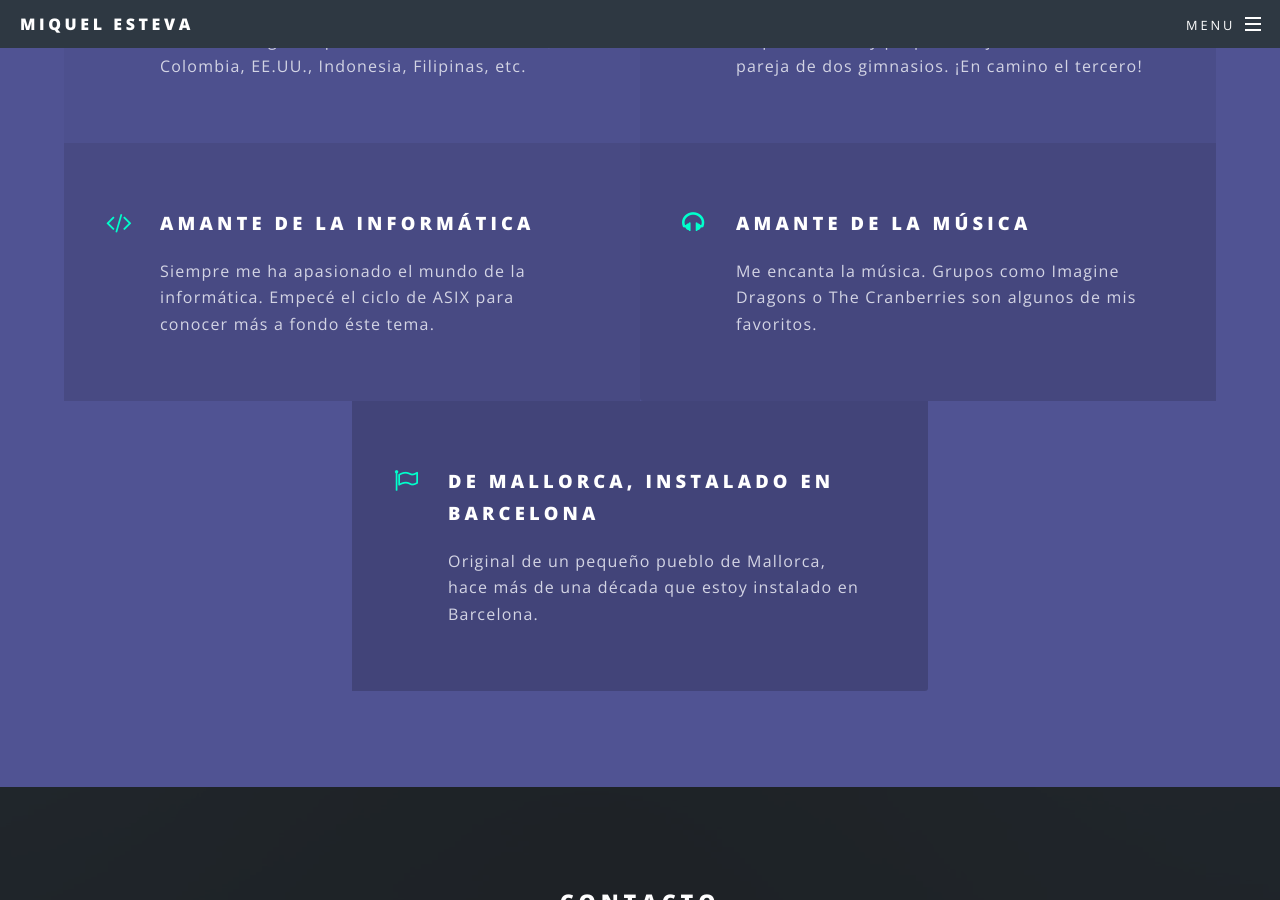
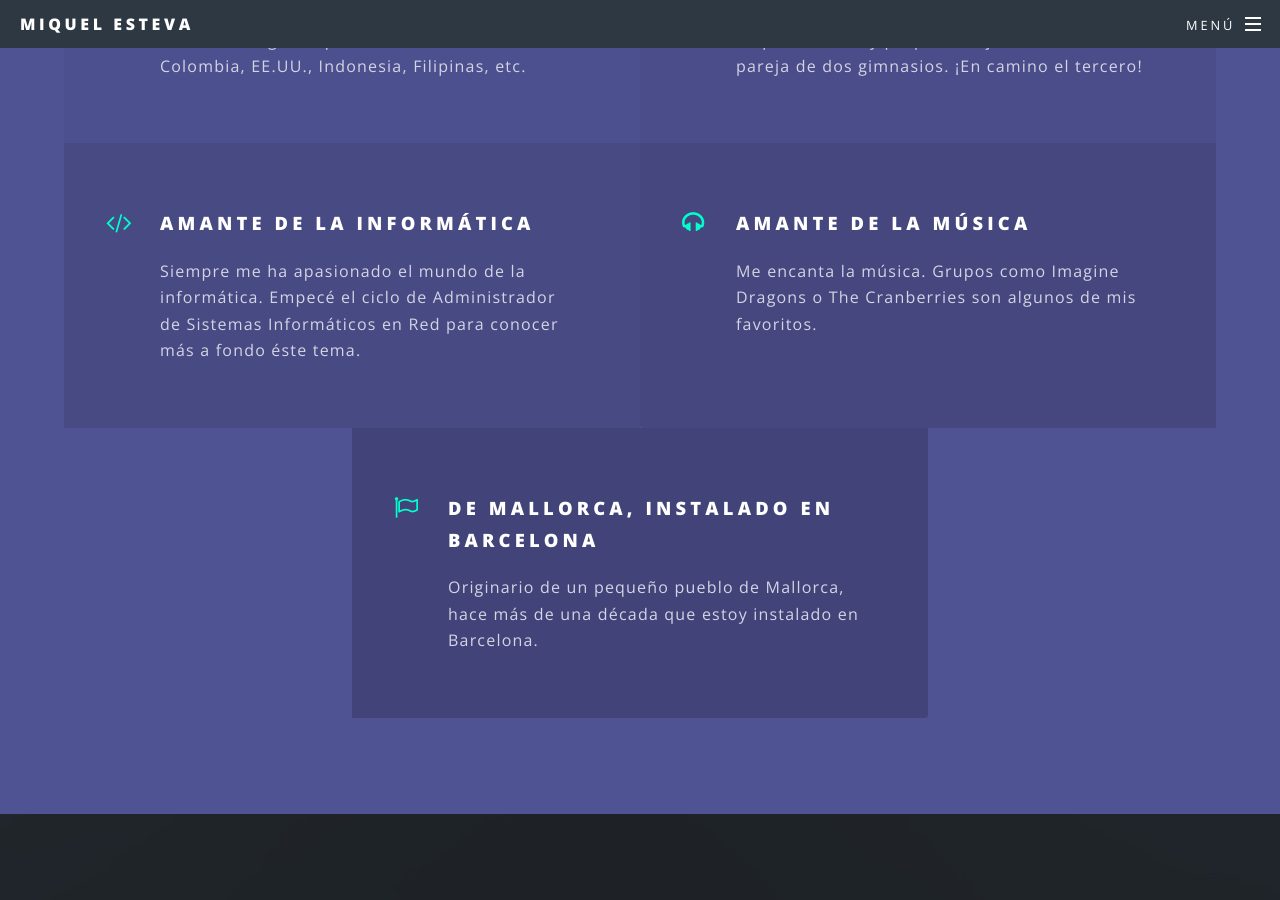
Before and after one commit to miquelesteva/miquelesteva.github.io, a Jekyll site: the page built from index.html, in a window 1280 px wide and 900 px high, scrolled down 1719 px. Built offline with Jekyll 4.4.1, drawn with Linux system fonts in a browser that asks for light colours.

Commit message:
modificacions generals

```diff
--- a/_includes/header.html
+++ b/_includes/header.html
@@ -4,10 +4,10 @@
   <nav id="nav">
     <ul>
       <li class="special">
-        <a href="#menu" class="menuToggle"><span>Menu</span></a>
+        <a href="#menu" class="menuToggle"><span>Menú</span></a>
         <div id="menu">
           <ul>
-            <li><a href="index.html">Home</a></li>
+            <li><a href="index.html">Inicio</a></li>
             {% for my_page in site.pages %}
             {% if my_page.title %}
             <li><a href="{{ my_page.url | prepend: site.baseurl }}">{{ my_page.title }}</a></li>
--- a/about.html
+++ b/about.html
@@ -1,6 +1,6 @@
 ---
 layout: page
-title: About Me
+title: Sobre Mí
 ---
 
 <h3>Más sobre Miquel</h3>
@@ -15,11 +15,11 @@ bachillerato (científico). Tengo una hermana melliza, Marta, y dos hermanos peq
 <div class="row uniform 50%">
 	<div class="4u"><span class="image fit"><img src="images/leo.jpg" alt="" /></span></div>
 </div>
-
+<br/>
 <h4>Estudios</h4>
 <p>En el año 2006, habiendo terminado bachillerato, solicité plaza en varias universidades para cursar medicina, pero finalmente terminé por estudiar la licenciatura de farmacia
 ya que por nota no fuí admitido en ninguna facultad de medicina. Tras 5 largos años cursando farmacia y trabajando a tiempo parcial para costearme la
-carrera conseguí acabarla y empecé a trabajar en unos importantes laboratorios farcacéuticos. Puesto que éste mundo no me apasionaba nada, decidí empezar
+carrera conseguí acabarla y empecé a trabajar en unos importantes laboratorios farmacéuticos. Puesto que éste mundo no me apasionaba nada, decidí empezar
 "desde cero" y aprender algo más sobre la informática ya que siempre había sentido mucha curiosidad sobre el tema. A decir verdad, me lo tomé más como un
 hobby. </p>
 
--- a/index.html
+++ b/index.html
@@ -44,7 +44,8 @@ layout: landing
 			</li>
 			<li class="icon fa-code">
 				<h3>Amante de la informática</h3>
-				<p>Siempre me ha apasionado el mundo de la informática. Empecé el ciclo de ASIX para conocer más a fondo éste tema.</p>
+				<p>Siempre me ha apasionado el mundo de la informática. Empecé el ciclo de Administrador de Sistemas Informáticos en Red para conocer más
+				 a fondo éste tema.</p>
 			</li>
 			<li class="icon fa-headphones">
 				<h3>Amante de la música</h3>
@@ -52,7 +53,7 @@ layout: landing
 			</li>
 			<li class="icon fa-flag-o">
 				<h3>De Mallorca, instalado en Barcelona</h3>
-				<p>Original de un pequeño pueblo de Mallorca, hace más de una década que estoy instalado en Barcelona.</p>
+				<p>Originario de un pequeño pueblo de Mallorca, hace más de una década que estoy instalado en Barcelona.</p>
 			</li>
 		</ul>
 	</div>
```
